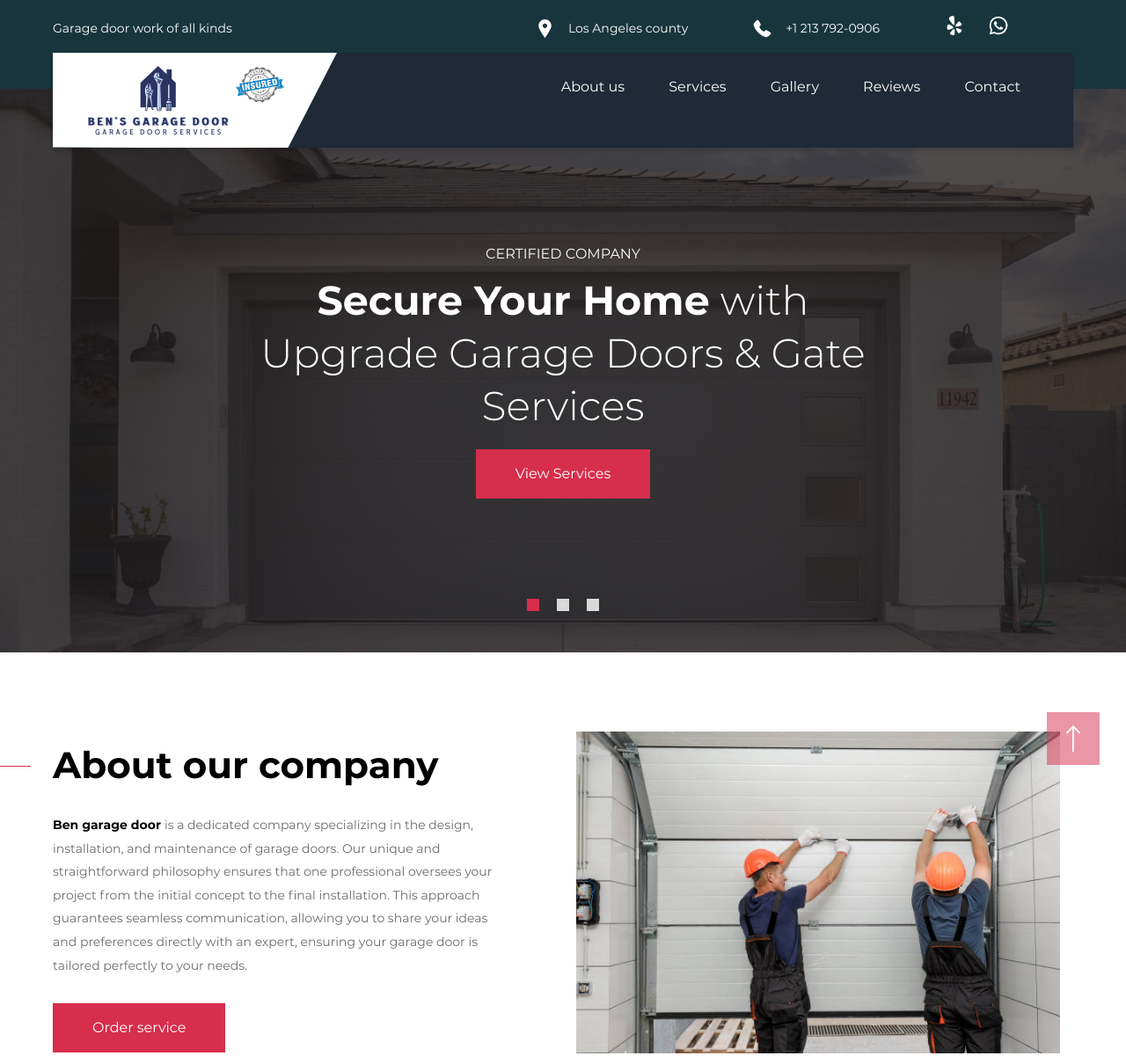
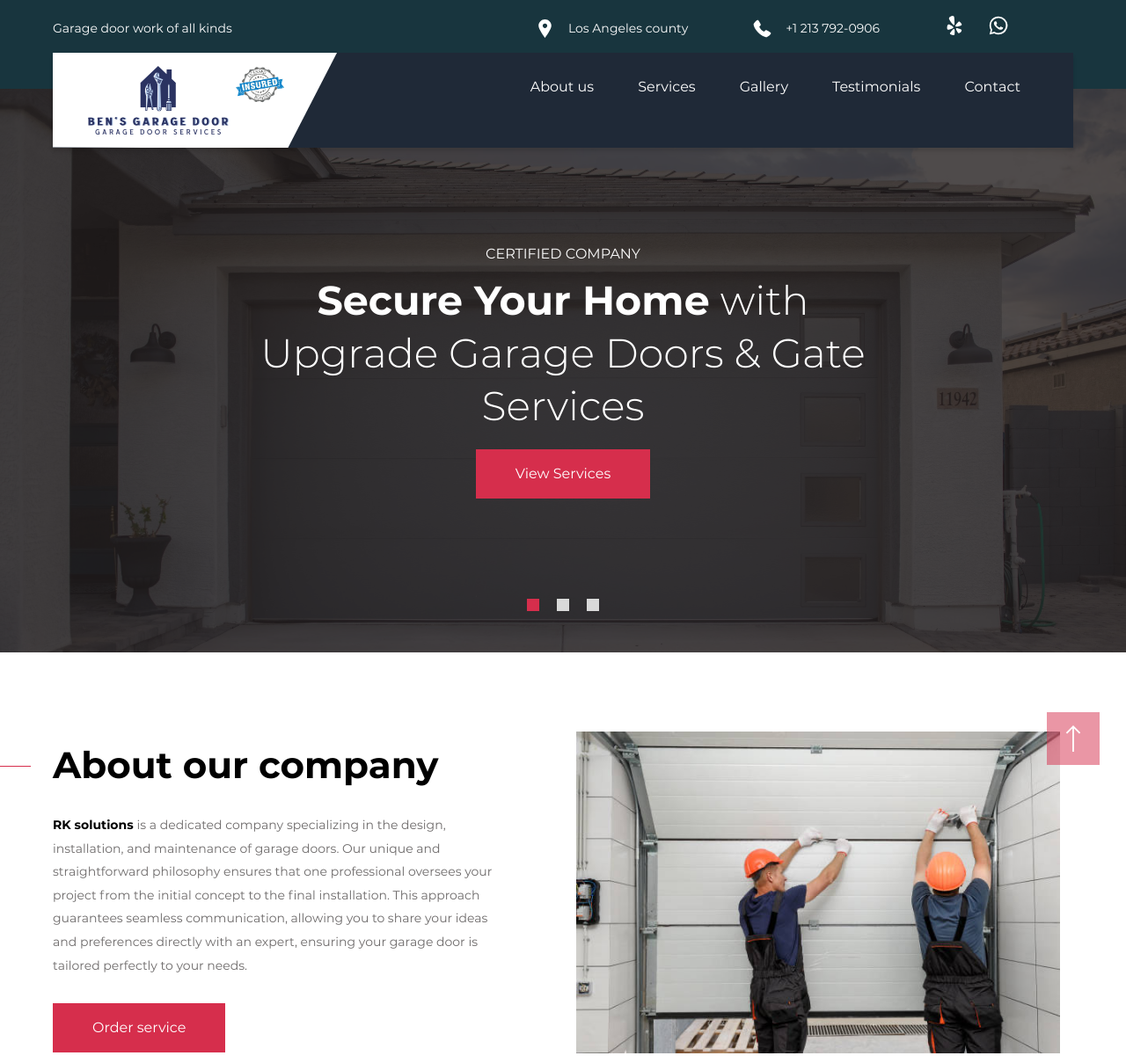
Before and after one commit to YahavHelfer/Ben-Garage-door-Project, a website: page index.html in a window 1280 px wide. Shown: the top 1209 px of the page at 88% size. Drawn offline with nearby package versions, Linux system fonts and the light colour scheme.

Commit message:
Add files via upload
rk change

```diff
--- a/index.html
+++ b/index.html
@@ -119,7 +119,7 @@
 							<li><a class="anchor-link" href="#s-about">About us</a></li>
 							<li><a class="anchor-link" href="#s-services">Services</a></li>
 							<li><a class="anchor-link" href="#s-gallery">Gallery</a></li>
-							<li><a class="anchor-link" href="#s-testimonials">Reviews</a></li>
+							<li><a class="anchor-link" href="#s-testimonials">Testimonials</a></li>
 							<li><a class="anchor-link" href="#s-contact">Contact</a></li>
 						</ul>
 					</nav>
@@ -135,7 +135,7 @@
 					<li><a class="anchor-link" href="#s-about">About us</a></li>
 					<li><a class="anchor-link" href="#s-services">Services</a></li>
 					<li><a class="anchor-link" href="#s-gallery">Gallery</a></li>
-					<li><a class="anchor-link" href="#s-testimonials">Reviews</a></li>
+					<li><a class="anchor-link" href="#s-testimonials">Testimonials</a></li>
 					<li><a class="anchor-link" href="#s-contact">Contact</a></li>
 				</ul>
 			</nav>
@@ -214,7 +214,7 @@
 				<div class="about-left">
 					<h2 class="def-title wow fadeInLeft" data-wow-delay="0.2s">About our company</h2>
 					<div class="def-desc wow fadeInLeft" data-wow-delay="0.3s">
-						<strong>Ben garage door </strong> is a dedicated company specializing in the design,
+						<strong> RK solutions </strong> is a dedicated company specializing in the design,
 						installation, and maintenance of garage doors.
 						Our unique and straightforward philosophy ensures that one professional oversees your project
 						from the initial concept
```
